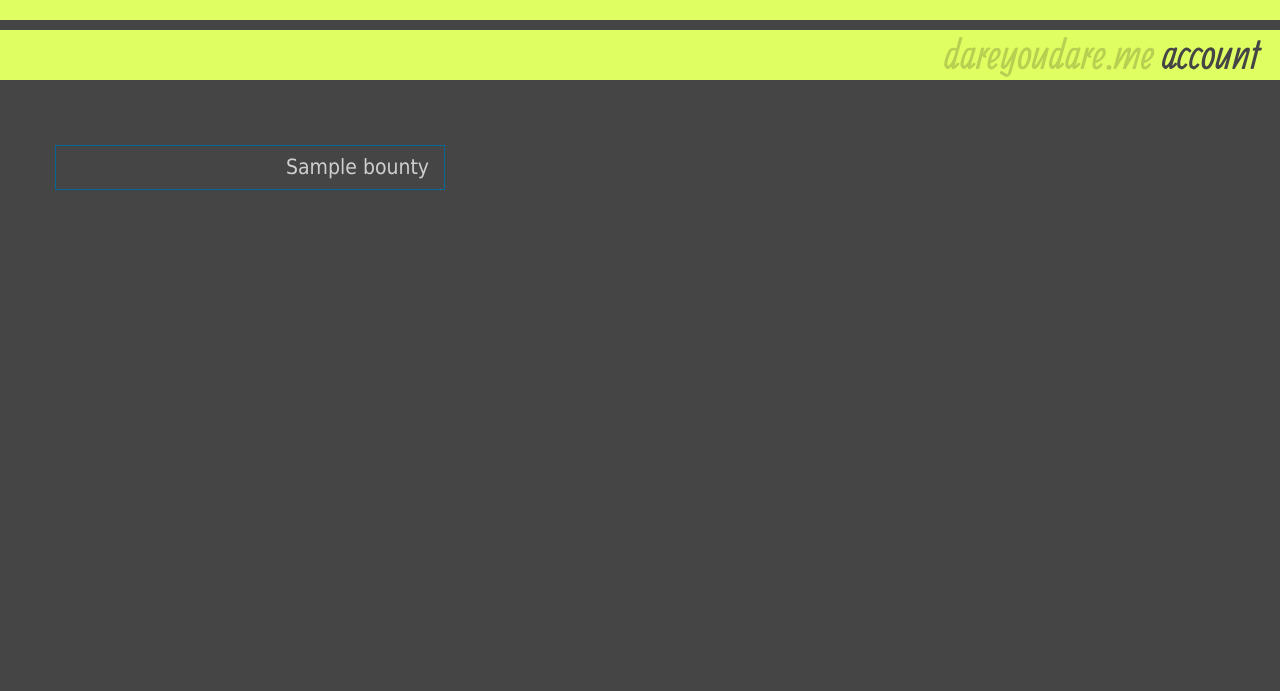
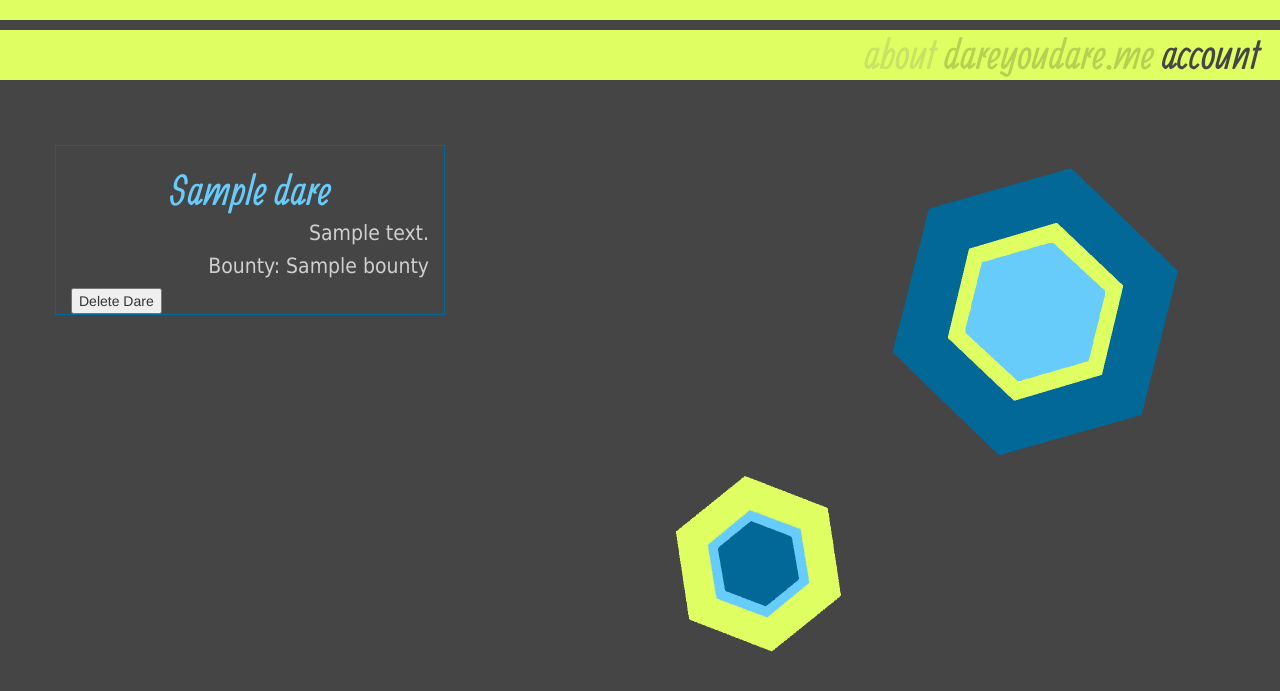
Before and after one commit to the-alex/DareYouDareMe, a Flask app: template templates/account.html in a window 1280 px wide. Shown: the top 691 px of the page. Run offline with Flask 2, Linux system fonts and the light colour scheme; the template is opened without the code that fills it: most values are stand-ins (such as "Sample title", 1, 10 or a date in 2020); some libraries are stand-ins or nearby versions.

Commit message:
Accounts look good, Calex make it great

```diff
--- a/templates/account.html
+++ b/templates/account.html
@@ -1,19 +1,29 @@
-
 {% extends "base.html" %}
 {% block content %}
 <div id="menu1"></div>
 <div id="menu">
-    <h5><w style="color:#b7d051">dareyoudare.me</w>  <a style="color:#454545" href="account">account</a></h5>
+    <h5><a style="color:#c9e264" href="about">about </a><w style="color:#b7d051">dareyoudare.me</w> <a style="color:#454545" href="account">account</a></h5>
 </div>
 
 <div class="container" id="darehold">
 <div class="row">
     <div class="col-md-4" id="darebox">
         {% for d in dares %}
-            <h4>{{d.bounty}}</h4>
+
+            <h2>{{d.DareTitle}}</h4>
+            <h4>{{d.verboseDescription}}</h4>
+            <h4>Bounty: {{d.bounty}}</h4>
+
+            <form method="POST" action="/account">
+                <input type="submit" name="delete" value="Delete Dare">
+            </form>
+
         {% endfor %}
+
     </div>
     <div class="col-md-2"></div>
-
+    <div class="col-md-6">
+        <img id = "BountyCoinMain" src="/static/css/BountyCoin3.png"/>
+    </div>
 </div>
 {% endblock %}
```
